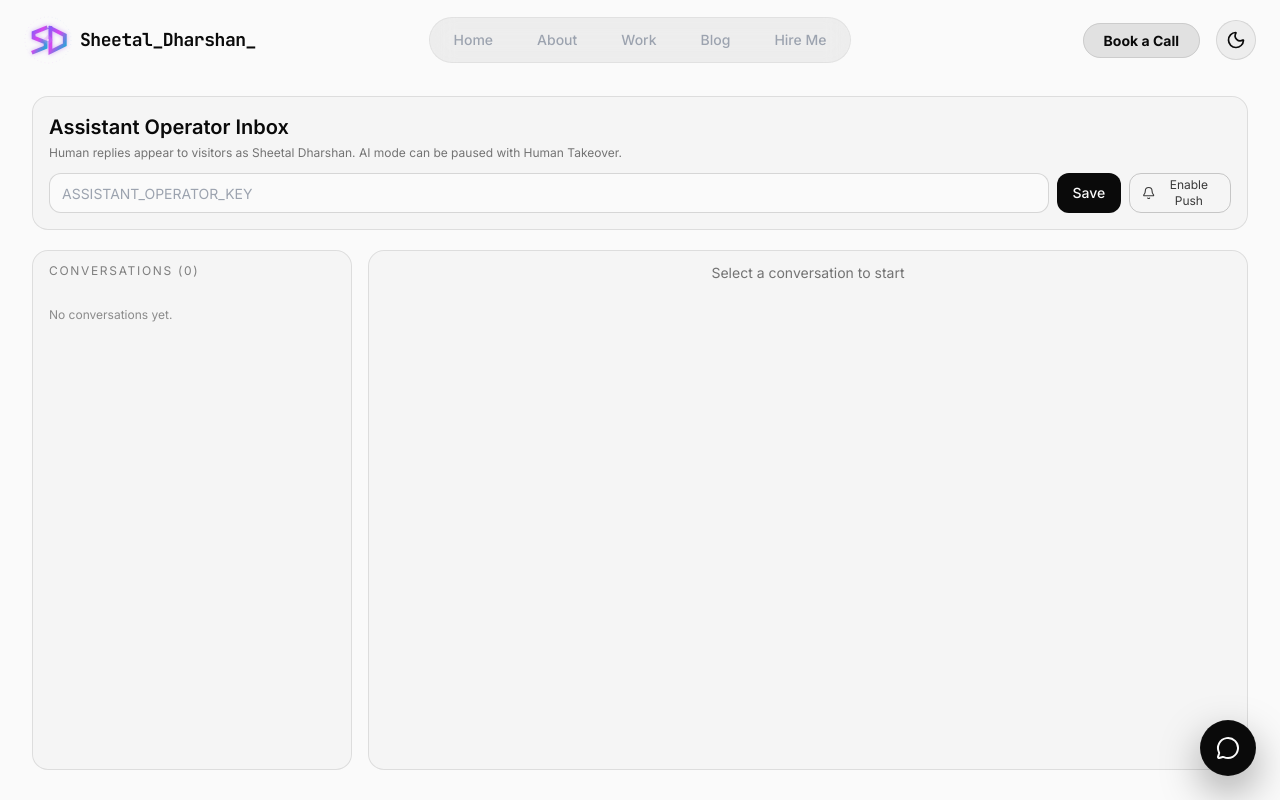
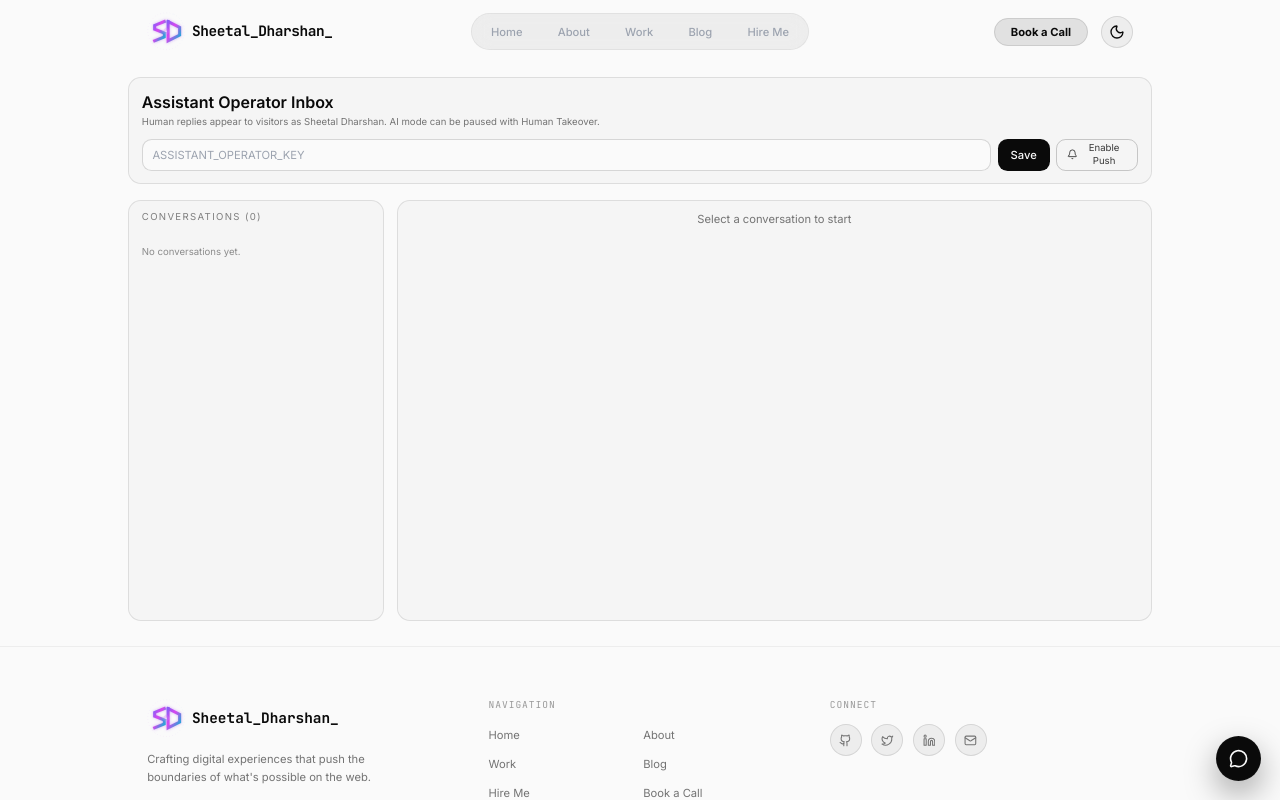
Before and after one commit to sheetaldharshan/portfolio, a Next.js app: page /admin/chat in a window 1280 px wide. Shown: the top 800 px of the page. Built offline with nearby package versions, Linux system fonts and the light colour scheme.

Commit message:
changes the admin page

```diff
--- a/src/app/admin/chat/page.tsx
+++ b/src/app/admin/chat/page.tsx
@@ -1,6 +1,6 @@
 "use client";
 
-import React, { useCallback, useEffect, useMemo, useState } from "react";
+import React, { useCallback, useEffect, useMemo, useRef, useState } from "react";
 import { cn } from "@/lib/utils";
 import { Bell, BellOff, Paperclip, Send, X } from "lucide-react";
 
@@ -62,6 +62,7 @@ export default function AdminChatPage() {
   const [loadingConversations, setLoadingConversations] = useState(false);
   const [loadingMessages, setLoadingMessages] = useState(false);
   const [isPushEnabled, setIsPushEnabled] = useState(false);
+  const messagesScrollRef = useRef<HTMLDivElement>(null);
 
   const activeConversation = useMemo(
     () => conversations.find((item) => item.id === activeConversationId) || null,
@@ -155,6 +156,16 @@ export default function AdminChatPage() {
 
     return () => window.clearInterval(id);
   }, [activeConversationId, fetchMessages]);
+
+  useEffect(() => {
+    const container = messagesScrollRef.current;
+    if (!container) return;
+
+    container.scrollTo({
+      top: container.scrollHeight,
+      behavior: "smooth",
+    });
+  }, [activeConversationId, messages]);
 
   const handleSaveOperatorKey = () => {
     const trimmed = draftKey.trim();
@@ -290,8 +301,8 @@ export default function AdminChatPage() {
 
   return (
     <main className="flex min-h-screen flex-col bg-background">
-      <div className="flex-1 px-4 pb-10 pt-24 md:px-8">
-        <div className="mx-auto max-w-7xl">
+      <div className="flex-1 px-4 pb-6 pt-24 md:px-8 md:pb-8">
+        <div className="mx-auto flex h-[calc(100svh-7.5rem)] max-w-7xl flex-col">
           <div className="mb-5 rounded-2xl border border-foreground/10 bg-foreground/[0.02] p-4">
             <h1 className="text-xl font-semibold text-foreground">Assistant Operator Inbox</h1>
             <p className="mt-1 text-xs text-foreground/55">
@@ -320,7 +331,7 @@ export default function AdminChatPage() {
             </div>
           </div>
 
-          <div className="grid h-[calc(100vh-280px)] grid-cols-1 gap-4 lg:grid-cols-[320px_minmax(0,1fr)]">
+          <div className="grid min-h-0 flex-1 grid-cols-1 gap-4 lg:grid-cols-[320px_minmax(0,1fr)]">
             <aside className="flex min-h-0 flex-col rounded-2xl border border-foreground/10 bg-foreground/[0.02] p-2">
             <div className="mb-2 px-2 py-1 text-xs uppercase tracking-[0.14em] text-foreground/50">
               Conversations {loadingConversations ? "(loading)" : `(${conversations.length})`}
@@ -357,7 +368,7 @@ export default function AdminChatPage() {
             </div>
           </aside>
 
-          <section className="flex min-h-0 flex-col rounded-2xl border border-foreground/10 bg-foreground/[0.02]">
+          <section className="flex min-h-0 flex-col overflow-hidden rounded-2xl border border-foreground/10 bg-foreground/[0.02]">
             {activeConversation ? (
               <>
                 <div className="border-b border-foreground/10 px-4 py-3">
@@ -408,7 +419,7 @@ export default function AdminChatPage() {
 
             {activeConversation && (
               <>
-                <div className="min-h-0 flex-1 space-y-2 overflow-y-auto px-4 py-4">
+                <div ref={messagesScrollRef} className="min-h-0 flex-1 space-y-2 overflow-y-auto px-4 py-4">
                   {loadingMessages && <p className="text-xs text-foreground/50">Loading messages...</p>}
                   {!loadingMessages && messages.length === 0 && <p className="text-xs text-foreground/45">No messages in this thread.</p>}
                   {messages.map((message) => {
@@ -459,7 +470,7 @@ export default function AdminChatPage() {
             )}
 
             {activeConversation && (
-              <div className="border-t border-foreground/10 p-3">
+              <div className="border-t border-foreground/10 bg-background/45 p-3 backdrop-blur-sm">
               <p className="mb-2 text-[11px] text-foreground/45">
                 Use hidden navigation tags like [[open:/blog]], [[open:/hire-me]], or [[scroll:projects]] to move the visitor without showing the tag in chat.
               </p>
--- a/src/app/globals.css
+++ b/src/app/globals.css
@@ -5,6 +5,10 @@
 @import "./reference-sections.css";
 
 @layer base {
+  :root {
+    --app-zoom: 0.8;
+  }
+
   * {
     @apply border-border;
   }
@@ -19,6 +23,7 @@
     height: auto;
     scrollbar-width: none;
     -ms-overflow-style: none;
+    zoom: var(--app-zoom);
   }
 
   body {
@@ -36,6 +41,14 @@
   body::-webkit-scrollbar,
   *::-webkit-scrollbar {
     display: none;
+  }
+
+  @supports not (zoom: 1) {
+    body {
+      transform: scale(var(--app-zoom));
+      transform-origin: top left;
+      width: calc(100% / var(--app-zoom));
+    }
   }
 
   :root {
```
